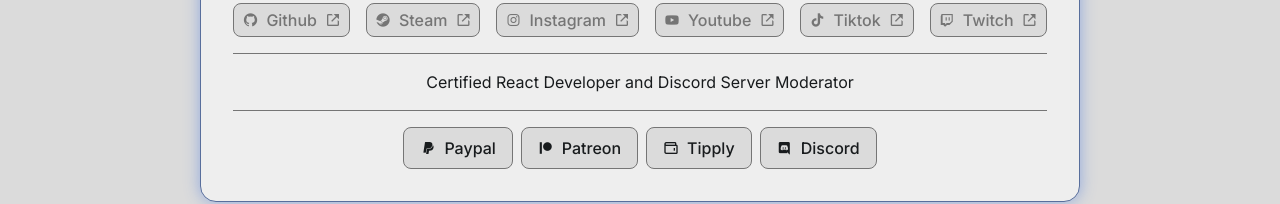
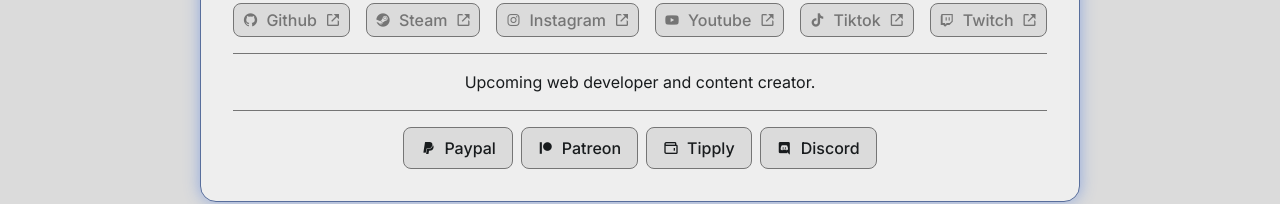
Before and after one commit to Pieselak/react-aboutme, a React (Vite) app: page / in a window 1280 px wide. Shown: the part 399-603 px from the top of the page. Built offline with nearby package versions, Linux system fonts and the light colour scheme.

Commit message:
Update description

```diff
--- a/src/pages/Home.tsx
+++ b/src/pages/Home.tsx
@@ -20,7 +20,7 @@
     firstname: "Patryk",
     nationality: "Poland",
     birthdate: "2009-05-26", // YYYY-MM-DD
-    description: "Certified React Developer and Discord Server Moderator",
+    description: "Upcoming web developer and content creator.",
     buttons: {
       Paypal: {
         Icon: "bx bxl-paypal",
```
